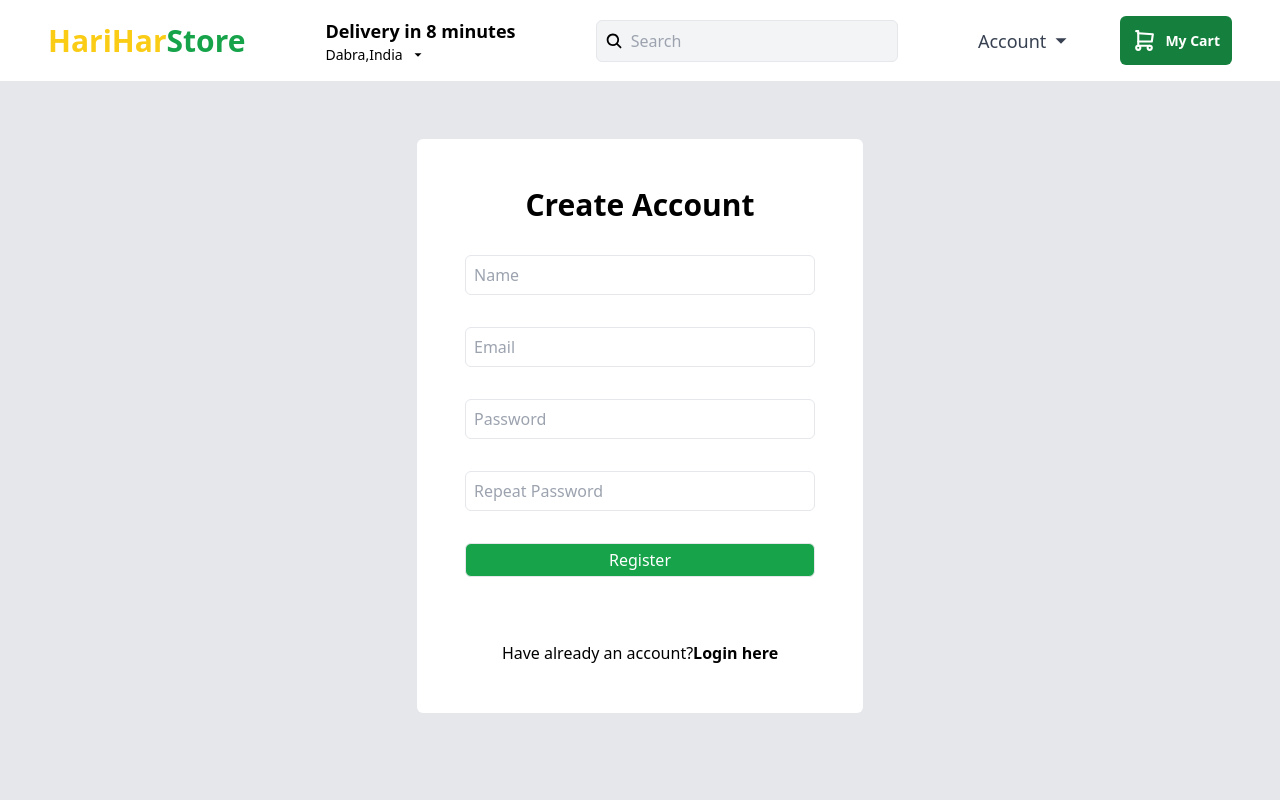
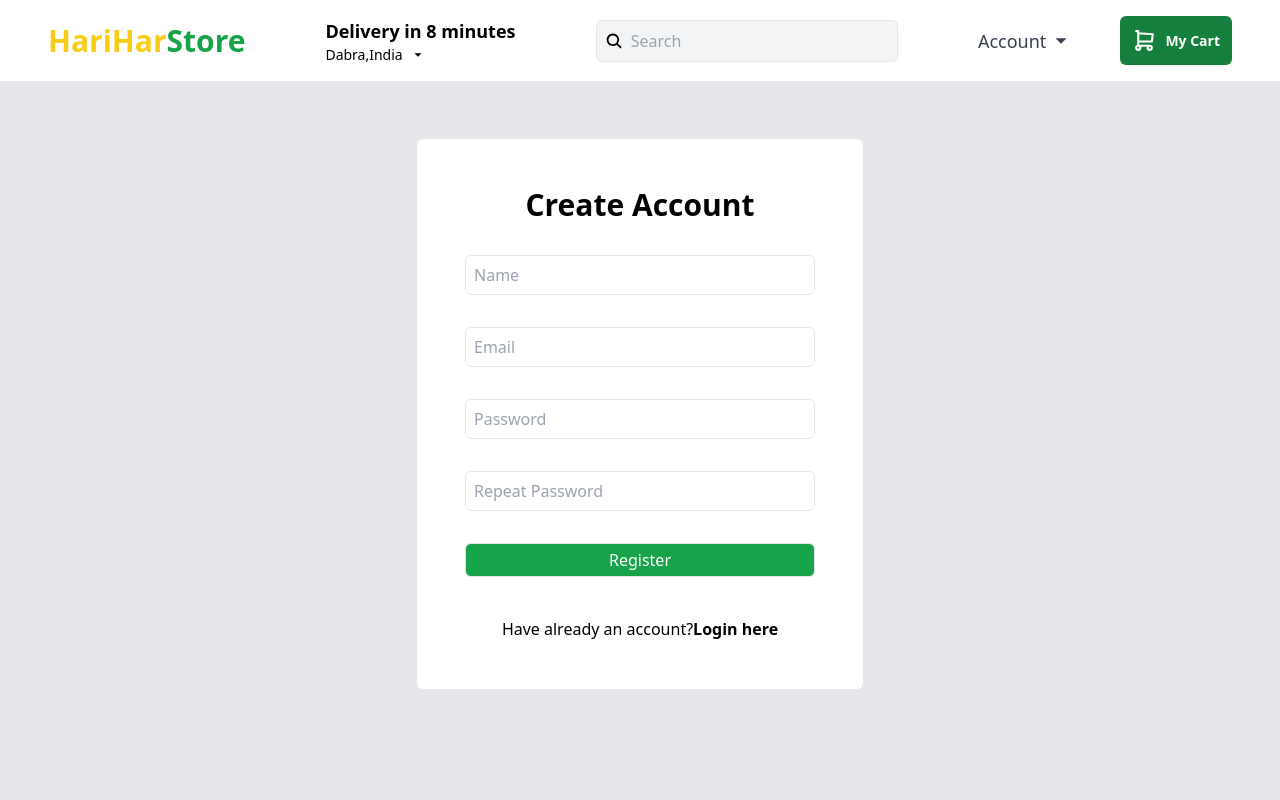
Before and after one commit to snetagupta/E-commerce, a React (Vite) app: page /register in a window 1280 px wide. Shown: the top 800 px of the page. Built offline with nearby package versions, Linux system fonts and the light colour scheme.

Commit message:
update register page

```diff
--- a/src/pages/Register.jsx
+++ b/src/pages/Register.jsx
@@ -67,7 +67,7 @@
           >
             Register
           </button>
-          <div className="flex justify-center mt-8">
+          <div className="flex justify-center mt-2">
             <p className="">Have already an account?</p>
             <Link to="/login" className="font-bold">
               Login here
```
